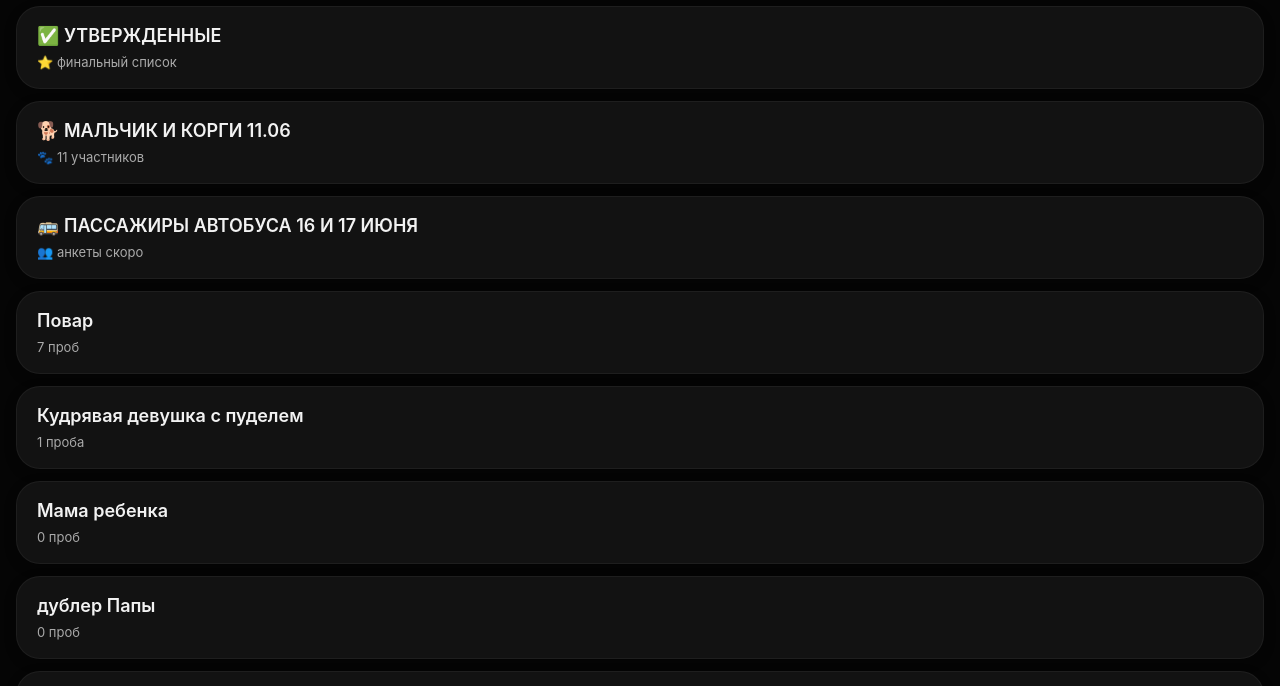
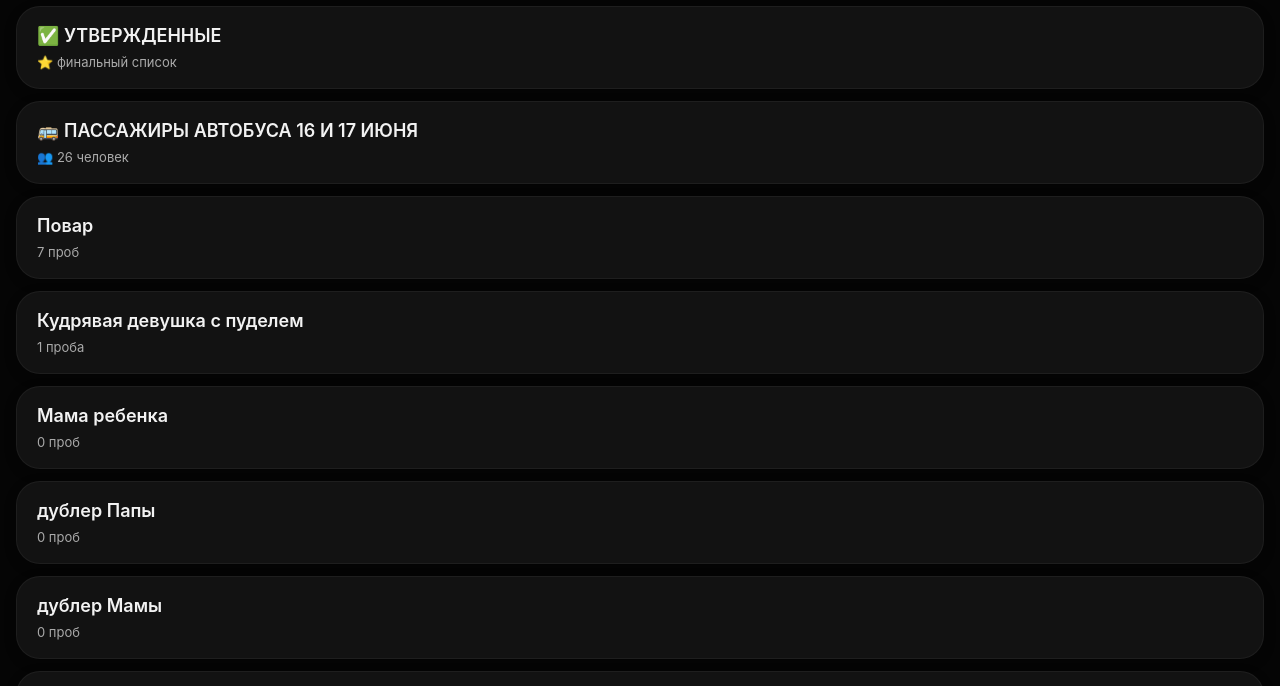
Before and after one commit to aleksandrovak439-hash/prinz2026, a plain HTML site: page index.html in a window 1280 px wide. Shown: the part 101-787 px from the top of the page. Drawn offline with Linux system fonts and the light colour scheme.

Commit message:
Update index.html
добавлены пассажиры

```diff
--- a/index.html
+++ b/index.html
@@ -548,23 +548,40 @@
     { role: "Дачник", name: "Гульнев Дмитрий", img: "photos/Гульнев1.jpg", size: "175/48/41", contacts: { agent: "Наталия Торлакян", agency: "Созвездие Нева", phone: "+7 921 913 39 82", email: "torlik@mail.ru" } },
     { role: "Ольга Львовна", name: "Елена Свирко", img: "photos/Свирко.jpg", size: "161/44/36", contacts: { phone: "+7 911 136 4565" } },
     { role: "Кучер", name: "Гайдук Артём", img: "photos/Гайдук.jpg", age: "38 лет", size: "170-52-43", contacts: { phone: "89052025673" } },
-    { role: "Ведущий", name: "Татаринович Виталий", img: "photos/Татаринович.jpg", age: "44 года", size: "187/48/43", contacts: { phone: "89219442360" } },
-    { role: "Ребенок с мамой", name: "Мария Смолянникова", img: "photos/ребенок.jpg", size: "", contacts: {} }
+    { role: "Ведущий", name: "Татаринович Виталий", img: "photos/Татринович.jpg", age: "44 года", size: "187/48/43", contacts: { phone: "89219442360" } },
+    { role: "Ребенок с мамой", name: "Мария Смолянникова", img: "", size: "", contacts: {} },
+    { role: "Корги Женя (хозяйка Александра)", name: "Корги Женя", img: "photos/Женя.jpg", contacts: { phone: "+7 921 892 1095", telegram: "@alex_robul" } },
+    { role: "Мальчик Воронов Вадим", name: "Воронов Вадим", img: "photos/Воронов.jpg", age: "9 лет", contacts: { phone: "+7 911 281 1978", telegram: "@Irina_VadimVV" } }
   ];
 
-  // ---------- ДАННЫЕ ДЛЯ БЛОКА "МАЛЬЧИК И КОРГИ" ----------
-  const kidsAndDogs = [
-    { name: "Корги Женечка", img: "photos/Женечка.jpg", videoEmbed: '<iframe src="https://vk.ru/video_ext.php?oid=543506&id=456240241" allow="autoplay; encrypted-media; fullscreen; picture-in-picture" frameborder="0" allowfullscreen></iframe>' },
-    { name: "Корги Йожик", img: "photos/Йожик.jpg", videoEmbed: '<iframe src="https://vk.ru/video_ext.php?oid=2084979&id=456240321" allow="autoplay; encrypted-media; fullscreen; picture-in-picture" frameborder="0" allowfullscreen></iframe>' },
-    { name: "Корги Кэрри", img: "photos/Кэрри.jpg", videoEmbed: '<iframe src="https://runtime.video.cloud.yandex.net/player/video/vplvqoxmkvuarcvu6fiv?autoplay=0&mute=0" allow="autoplay; fullscreen; accelerometer; gyroscope; picture-in-picture" frameborder="0" scrolling="no"></iframe>' },
-    { name: "Корги Джан", img: "photos/Джан.jpg", videoEmbed: '<iframe src="https://runtime.video.cloud.yandex.net/player/video/vplvz63ci7ugq5ynyf2m?autoplay=0&mute=0" allow="autoplay; fullscreen; accelerometer; gyroscope; picture-in-picture" frameborder="0" scrolling="no"></iframe>' },
-    { name: "Корги Женя", img: "photos/Женя.jpg", videoEmbed: '<iframe src="https://runtime.video.cloud.yandex.net/player/video/vplvynsuh5ul7eglmsx7?autoplay=0&mute=0" allow="autoplay; fullscreen; accelerometer; gyroscope; picture-in-picture" frameborder="0" scrolling="no"></iframe>' },
-    { name: "Леонель Прокофьев, 12 лет", img: "photos/Прокофьев.jpg", videoEmbed: '<iframe src="https://runtime.video.cloud.yandex.net/player/video/vplv4mvjz7m3a2u73toh?autoplay=0&mute=0" allow="autoplay; fullscreen; accelerometer; gyroscope; picture-in-picture" frameborder="0" scrolling="no"></iframe>' },
-    { name: "Кузьмин Севастьян, 8 лет", img: "photos/Кузьмин.jpg", videoEmbed: '<iframe src="https://runtime.video.cloud.yandex.net/player/video/vplvqgaz5vyycqiyga5g?autoplay=0&mute=0" allow="autoplay; fullscreen; accelerometer; gyroscope; picture-in-picture" frameborder="0" scrolling="no"></iframe>' },
-    { name: "Дима Саворовский", img: "photos/Саворский.jpg", videoEmbed: '<iframe src="https://runtime.video.cloud.yandex.net/player/video/vplvcjpzi2n5htilbscy?autoplay=0&mute=0" allow="autoplay; fullscreen; accelerometer; gyroscope; picture-in-picture" frameborder="0" scrolling="no"></iframe>' },
-    { name: "Лещенко Богдан, 10 лет", img: "photos/Лещенко.jpg", videoEmbed: '<iframe src="https://runtime.video.cloud.yandex.net/player/video/vplvipmb4q6ewlraq3cg?autoplay=0&mute=0" allow="autoplay; fullscreen; accelerometer; gyroscope; picture-in-picture" frameborder="0" scrolling="no"></iframe>' },
-    { name: "Воронов Вадим, 9 лет", img: "photos/Воронов.jpg", videoEmbed: '<iframe src="https://runtime.video.cloud.yandex.net/player/video/vplvxzdqy5wfmkrpa5it?autoplay=0&mute=0" allow="autoplay; fullscreen; accelerometer; gyroscope; picture-in-picture" frameborder="0" scrolling="no"></iframe>' },
-    { name: "Истомин Максим, 12 лет", img: "photos/Истомин.jpg", videoEmbed: '<iframe src="https://runtime.video.cloud.yandex.net/player/video/vplvjn227yxxcmmrhtqy?autoplay=0&mute=0" allow="autoplay; fullscreen; accelerometer; gyroscope; picture-in-picture" frameborder="0" scrolling="no"></iframe>' }
+  // ---------- ПАССАЖИРЫ АВТОБУСА ----------
+  const passengers = [
+    { name: "Костырко Ольга", img: "photos/Костырко.jpg", videoEmbed: '<iframe src="https://runtime.video.cloud.yandex.net/player/video/vplvbsbfpmrxcg366kcu?autoplay=0&mute=0" allow="autoplay; fullscreen; accelerometer; gyroscope; picture-in-picture" frameborder="0" scrolling="no"></iframe>' },
+    { name: "Хвиюзов Сергей", img: "photos/Хвиюзов.jpg", videoEmbed: '<iframe src="https://runtime.video.cloud.yandex.net/player/video/vplviyd37tdn2vce3gl5?autoplay=0&mute=0" allow="autoplay; fullscreen; accelerometer; gyroscope; picture-in-picture" frameborder="0" scrolling="no"></iframe>' },
+    { name: "Калита Алиса", img: "photos/Калита.jpg", videoEmbed: '<iframe src="https://runtime.video.cloud.yandex.net/player/video/vplvbskev4ln32ykakru?autoplay=0&mute=0" allow="autoplay; fullscreen; accelerometer; gyroscope; picture-in-picture" frameborder="0" scrolling="no"></iframe>' },
+    { name: "Иванова Наталья", img: "photos/Иванова.jpg", videoEmbed: '<iframe src="https://runtime.video.cloud.yandex.net/player/video/vplv2zgru57rdiw2ly22?autoplay=0&mute=0" allow="autoplay; fullscreen; accelerometer; gyroscope; picture-in-picture" frameborder="0" scrolling="no"></iframe>' },
+    { name: "Щербаков Евгений", img: "photos/Щербаков.jpg", videoEmbed: '<iframe src="https://runtime.video.cloud.yandex.net/player/video/vplvnfw53oco6vbo5al5?autoplay=0&mute=0" allow="autoplay; fullscreen; accelerometer; gyroscope; picture-in-picture" frameborder="0" scrolling="no"></iframe>' },
+    { name: "Преснякова-Хархалёва Ольга", img: "photos/Преснякова.jpg", videoEmbed: '<iframe src="https://runtime.video.cloud.yandex.net/player/video/vplvvmunpyu2zgesasay?autoplay=0&mute=0" allow="autoplay; fullscreen; accelerometer; gyroscope; picture-in-picture" frameborder="0" scrolling="no"></iframe>' },
+    { name: "Грядецкий Максим", img: "photos/Грядецкий.jpg", videoEmbed: '<iframe src="https://runtime.video.cloud.yandex.net/player/video/vplvo5raddwprznyctpa?autoplay=0&mute=0" allow="autoplay; fullscreen; accelerometer; gyroscope; picture-in-picture" frameborder="0" scrolling="no"></iframe>' },
+    { name: "Лежнева Юлия", img: "photos/Лежнева.jpg", videoEmbed: '<iframe src="https://runtime.video.cloud.yandex.net/player/video/vplvufwgeiye3mtajtj7?autoplay=0&mute=0" allow="autoplay; fullscreen; accelerometer; gyroscope; picture-in-picture" frameborder="0" scrolling="no"></iframe>' },
+    { name: "Герман Светлана (Дудочкина)", img: "photos/Дудочкина.jpg", videoEmbed: '<iframe src="https://runtime.video.cloud.yandex.net/player/video/vplvjxcd6l4yh3aqlkmo?autoplay=0&mute=0" allow="autoplay; fullscreen; accelerometer; gyroscope; picture-in-picture" frameborder="0" scrolling="no"></iframe>' },
+    { name: "Никулина Виктория", img: "photos/Никулина.jpg", videoEmbed: '<iframe src="https://runtime.video.cloud.yandex.net/player/video/vplvnw72ioxtblfdcl5e?autoplay=0&mute=0" allow="autoplay; fullscreen; accelerometer; gyroscope; picture-in-picture" frameborder="0" scrolling="no"></iframe>' },
+    { name: "Гриц Елена", img: "photos/Гриц.jpg", videoEmbed: '<iframe src="https://runtime.video.cloud.yandex.net/player/video/vplv4ypvchp23f22otap?autoplay=0&mute=0" allow="autoplay; fullscreen; accelerometer; gyroscope; picture-in-picture" frameborder="0" scrolling="no"></iframe>' },
+    { name: "Куликов Глеб", img: "photos/Куликов.jpg", videoEmbed: '<iframe src="https://runtime.video.cloud.yandex.net/player/video/vplvifnwe5wv6fi5cahb?autoplay=0&mute=0" allow="autoplay; fullscreen; accelerometer; gyroscope; picture-in-picture" frameborder="0" scrolling="no"></iframe>' },
+    { name: "Шляхтин Максим", img: "photos/Шляхтин.jpg", videoEmbed: '<iframe src="https://runtime.video.cloud.yandex.net/player/video/vplv5pew2rvmfxb2kgka?autoplay=0&mute=0" allow="autoplay; fullscreen; accelerometer; gyroscope; picture-in-picture" frameborder="0" scrolling="no"></iframe>' },
+    { name: "Ерасова Марина", img: "photos/Ерасова.jpg", videoEmbed: '<iframe src="https://runtime.video.cloud.yandex.net/player/video/vplvbnozfmhup2dloixu?autoplay=0&mute=0" allow="autoplay; fullscreen; accelerometer; gyroscope; picture-in-picture" frameborder="0" scrolling="no"></iframe>' },
+    { name: "Пигалкина Галина", img: "photos/Пигалкина.jpg", videoEmbed: '<iframe src="https://runtime.video.cloud.yandex.net/player/video/vplvi74ar5ccmgbwsqf2?autoplay=0&mute=0" allow="autoplay; fullscreen; accelerometer; gyroscope; picture-in-picture" frameborder="0" scrolling="no"></iframe>' },
+    { name: "Астахова Анжелика", img: "photos/астахова.jpg", videoEmbed: '<iframe src="https://runtime.video.cloud.yandex.net/player/video/vplvrvcczccedachg4zu?autoplay=0&mute=0" allow="autoplay; fullscreen; accelerometer; gyroscope; picture-in-picture" frameborder="0" scrolling="no"></iframe>' },
+    { name: "Афанасьев Геннадий", img: "photos/Афанасьев.jpg", videoEmbed: '<iframe src="https://runtime.video.cloud.yandex.net/player/video/vplv5ahwl27pubno2lab?autoplay=0&mute=0" allow="autoplay; fullscreen; accelerometer; gyroscope; picture-in-picture" frameborder="0" scrolling="no"></iframe>' },
+    { name: "Шапошников Алексей", img: "photos/Шапошников.jpg", videoEmbed: '<iframe src="https://runtime.video.cloud.yandex.net/player/video/vplv2raknmuego5so3cg?autoplay=0&mute=0" allow="autoplay; fullscreen; accelerometer; gyroscope; picture-in-picture" frameborder="0" scrolling="no"></iframe>' },
+    { name: "Супрун Давид", img: "photos/супрун.jpg", videoEmbed: '<iframe src="https://runtime.video.cloud.yandex.net/player/video/vplvsokwagfxvtnhjonz?autoplay=0&mute=0" allow="autoplay; fullscreen; accelerometer; gyroscope; picture-in-picture" frameborder="0" scrolling="no"></iframe>' },
+    { name: "Матюкевич Евгений", img: "photos/Матюкевич.jpg", videoEmbed: '<iframe src="https://runtime.video.cloud.yandex.net/player/video/vplvmggyso35mnzphb2p?autoplay=0&mute=0" allow="autoplay; fullscreen; accelerometer; gyroscope; picture-in-picture" frameborder="0" scrolling="no"></iframe>' },
+    { name: "Тсулфас Иоаннис", img: "photos/тсуфлас.jpg", videoEmbed: '<iframe src="https://runtime.video.cloud.yandex.net/player/video/vplvul5dpdmljffuzmbr?autoplay=0&mute=0" allow="autoplay; fullscreen; accelerometer; gyroscope; picture-in-picture" frameborder="0" scrolling="no"></iframe>' },
+    { name: "Кудрина Варвара", img: "photos/Кудрина.jpg", videoEmbed: '<iframe src="https://runtime.video.cloud.yandex.net/player/video/vplv4b327pf2ve37bgm4?autoplay=0&mute=0" allow="autoplay; fullscreen; accelerometer; gyroscope; picture-in-picture" frameborder="0" scrolling="no"></iframe>' },
+    { name: "Баев Руслан", img: "photos/Баев.jpg", videoEmbed: '<iframe src="https://runtime.video.cloud.yandex.net/player/video/vplvqj5lm2t3f57eawlh?autoplay=0&mute=0" allow="autoplay; fullscreen; accelerometer; gyroscope; picture-in-picture" frameborder="0" scrolling="no"></iframe>' },
+    { name: "Шорникова Элла", img: "photos/Шорникова.jpg", videoEmbed: '<iframe src="https://runtime.video.cloud.yandex.net/player/video/vplvwae52myj22yuwjkd?autoplay=0&mute=0" allow="autoplay; fullscreen; accelerometer; gyroscope; picture-in-picture" frameborder="0" scrolling="no"></iframe>' },
+    { name: "Дорохина Людмила", img: "photos/Дорохина.jpg", videoEmbed: '<iframe src="https://runtime.video.cloud.yandex.net/player/video/vplvfl7j2h4ys4jbk5jj?autoplay=0&mute=0" allow="autoplay; fullscreen; accelerometer; gyroscope; picture-in-picture" frameborder="0" scrolling="no"></iframe>' },
+    { name: "Михайловский Сергей", img: "photos/Михайловский.jpg", videoEmbed: '<iframe src="https://runtime.video.cloud.yandex.net/player/video/vplvuv5phe3hspyurzk6?autoplay=0&mute=0" allow="autoplay; fullscreen; accelerometer; gyroscope; picture-in-picture" frameborder="0" scrolling="no"></iframe>' }
   ];
 
   // ---------- ПРОБЫ НА ПОВАРА ----------
@@ -623,8 +640,8 @@
     document.getElementById('videoPlayer').innerHTML = '';
   }
 
-  // ---------- ОТКРЫТИЕ БЛОКА "МАЛЬЧИК И КОРГИ" ----------
-  function openKidsAndDogsModal() {
+  // ---------- ОТКРЫТИЕ БЛОКА "ПАССАЖИРЫ АВТОБУСА" ----------
+  function openPassengersModal() {
     const modal = document.createElement('div');
     modal.className = 'modal-overlay';
     modal.style.display = 'flex';
@@ -636,13 +653,13 @@
 
     const header = document.createElement('div');
     header.className = 'modal-header';
-    header.innerHTML = `<h2>🐕 МАЛЬЧИК И КОРГИ 11.06</h2><div class="modal-close">×</div>`;
+    header.innerHTML = `<h2>🚌 ПАССАЖИРЫ АВТОБУСА 16 И 17 ИЮНЯ</h2><div class="modal-close">×</div>`;
     header.querySelector('.modal-close').onclick = () => modal.remove();
 
     const grid = document.createElement('div');
     grid.className = 'special-grid';
 
-    kidsAndDogs.forEach(item => {
+    passengers.forEach(item => {
       const card = document.createElement('div');
       card.className = 'special-card';
       card.innerHTML = `
@@ -667,32 +684,6 @@
     document.body.appendChild(modal);
   }
 
-  // ---------- ОТКРЫТИЕ БЛОКА "ПАССАЖИРЫ АВТОБУСА" (заглушка) ----------
-  function openPassengersModal() {
-    const modal = document.createElement('div');
-    modal.className = 'modal-overlay';
-    modal.style.display = 'flex';
-    modal.onclick = (e) => { if (e.target === modal) modal.remove(); };
-
-    const container = document.createElement('div');
-    container.className = 'modal-container';
-    container.onclick = (e) => e.stopPropagation();
-
-    const header = document.createElement('div');
-    header.className = 'modal-header';
-    header.innerHTML = `<h2>🚌 ПАССАЖИРЫ АВТОБУСА 16 И 17 ИЮНЯ</h2><div class="modal-close">×</div>`;
-    header.querySelector('.modal-close').onclick = () => modal.remove();
-
-    const placeholder = document.createElement('div');
-    placeholder.className = 'placeholder-block';
-    placeholder.innerHTML = '<p>📋 Анкеты пассажиров появятся позже</p><small>Идёт сбор и обработка данных</small>';
-
-    container.appendChild(header);
-    container.appendChild(placeholder);
-    modal.appendChild(container);
-    document.body.appendChild(modal);
-  }
-
   // ---------- ВСПОМОГАТЕЛЬНЫЕ ФУНКЦИИ ----------
   function escapeHtml(str) {
     if (!str) return '';
@@ -706,12 +697,13 @@
 
   function showContacts(actor) {
     let msg = `📞 ${actor.name}\n\n`;
+    if (actor.contacts.phone) msg += `Телефон: ${actor.contacts.phone}\n`;
     if (actor.contacts.phone1) msg += `Телефон: ${actor.contacts.phone1}\n`;
-    if (actor.contacts.phone) msg += `Телефон: ${actor.contacts.phone}\n`;
     if (actor.contacts.agent) msg += `Агент: ${actor.contacts.agent}\n`;
     if (actor.contacts.agentPhone) msg += `Агент: ${actor.contacts.agentPhone}\n`;
     if (actor.contacts.agency) msg += `Агентство: ${actor.contacts.agency}\n`;
-    if (actor.contacts.email) msg += `Email: ${actor.contacts.email}`;
+    if (actor.contacts.email) msg += `Email: ${actor.contacts.email}\n`;
+    if (actor.contacts.telegram) msg += `Telegram: ${actor.contacts.telegram}`;
     alert(msg);
   }
 
@@ -767,7 +759,7 @@
     btn.innerHTML = document.body.classList.contains('light') ? '🌙 Тёмная тема' : '🌓 Светлая тема';
   }
 
-  // ---------- ПОСТРОЕНИЕ ГЛАВНОГО МЕНЮ (ПО ПОРЯДКУ) ----------
+  // ---------- ПОСТРОЕНИЕ ГЛАВНОГО МЕНЮ ----------
   const roleListDiv = document.getElementById('roleList');
   roleListDiv.innerHTML = '';
 
@@ -778,21 +770,14 @@
   approvedCard.onclick = openApproved;
   roleListDiv.appendChild(approvedCard);
 
-  // 2. МАЛЬЧИК И КОРГИ
-  const kidsCard = document.createElement('div');
-  kidsCard.className = 'role-card';
-  kidsCard.innerHTML = `<strong>🐕 МАЛЬЧИК И КОРГИ 11.06</strong><div class="role-count">🐾 11 участников</div>`;
-  kidsCard.onclick = openKidsAndDogsModal;
-  roleListDiv.appendChild(kidsCard);
-
-  // 3. ПАССАЖИРЫ АВТОБУСА
+  // 2. ПАССАЖИРЫ АВТОБУСА
   const passengersCard = document.createElement('div');
   passengersCard.className = 'role-card';
-  passengersCard.innerHTML = `<strong>🚌 ПАССАЖИРЫ АВТОБУСА 16 И 17 ИЮНЯ</strong><div class="role-count">👥 анкеты скоро</div>`;
+  passengersCard.innerHTML = `<strong>🚌 ПАССАЖИРЫ АВТОБУСА 16 И 17 ИЮНЯ</strong><div class="role-count">👥 ${passengers.length} человек</div>`;
   passengersCard.onclick = openPassengersModal;
   roleListDiv.appendChild(passengersCard);
 
-  // 4. ОСТАЛЬНЫЕ РОЛИ
+  // 3. ОСТАЛЬНЫЕ РОЛИ
   for (let role in data) {
     const count = data[role].length;
     const card = document.createElement('div');
```
